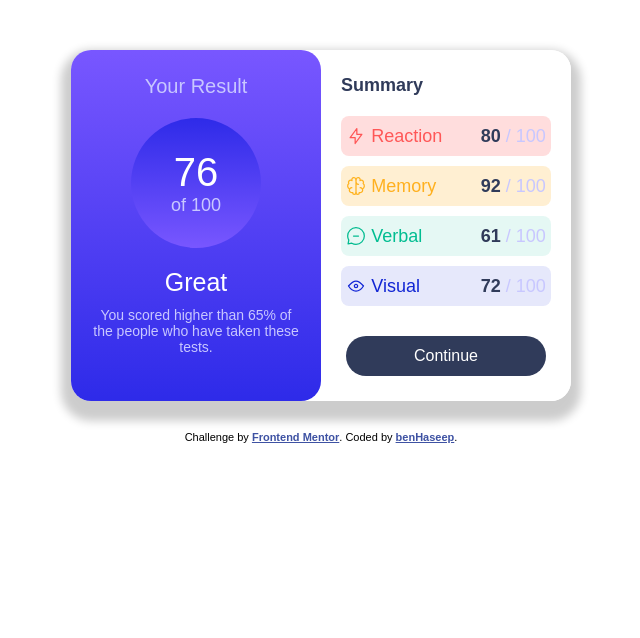
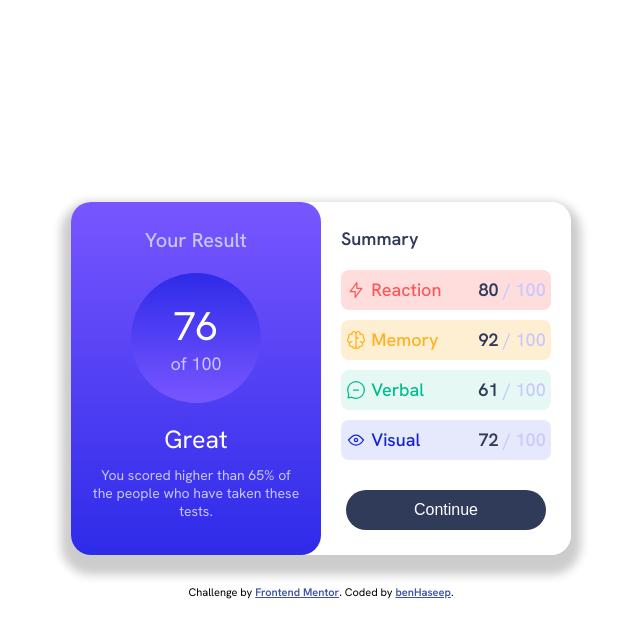
Before and after one commit to benHaseep/result-summary-component, a plain HTML site: page index.html in a window 1280 px wide. Shown: the whole page, without its empty margins (319-959 px from the left). Drawn offline with Linux system fonts and the light colour scheme.

Commit message:
project updated

```diff
--- a/styles.css
+++ b/styles.css
@@ -1,3 +1,7 @@
+@font-face {
+  font-family: "HankenGrotesk";
+  src: url(assets/fonts/HankenGrotesk-VariableFont_wght.ttf);
+}
 * {
   margin: 0;
   padding: 0;
@@ -6,20 +10,21 @@ body {
   height: 100vh;
   width: 100vw;
   font-size: 18px;
-  font-family: sans-serif;
+  font-family: "HankenGrotesk";
   color: hsl(221, 100%, 96%);
   color: hsl(241, 100%, 89%);
   background-color: #fff;
   overflow: hidden;
+  display: flex;
+  flex-direction: column;
+  justify-content: center;
+  align-items: center;
 }
 .card {
   width: 500px;
-  /* height: 400px; */
-  margin: auto;
   display: flex;
   border-radius: 20px;
   box-shadow: 0px 10px 10px 10px rgba(0, 0, 0,20%);
-  margin-top: 50px;
 }
 
 /* *************************** */
```
Also changed, not shown: screenshot.png (added), 1 other file.
